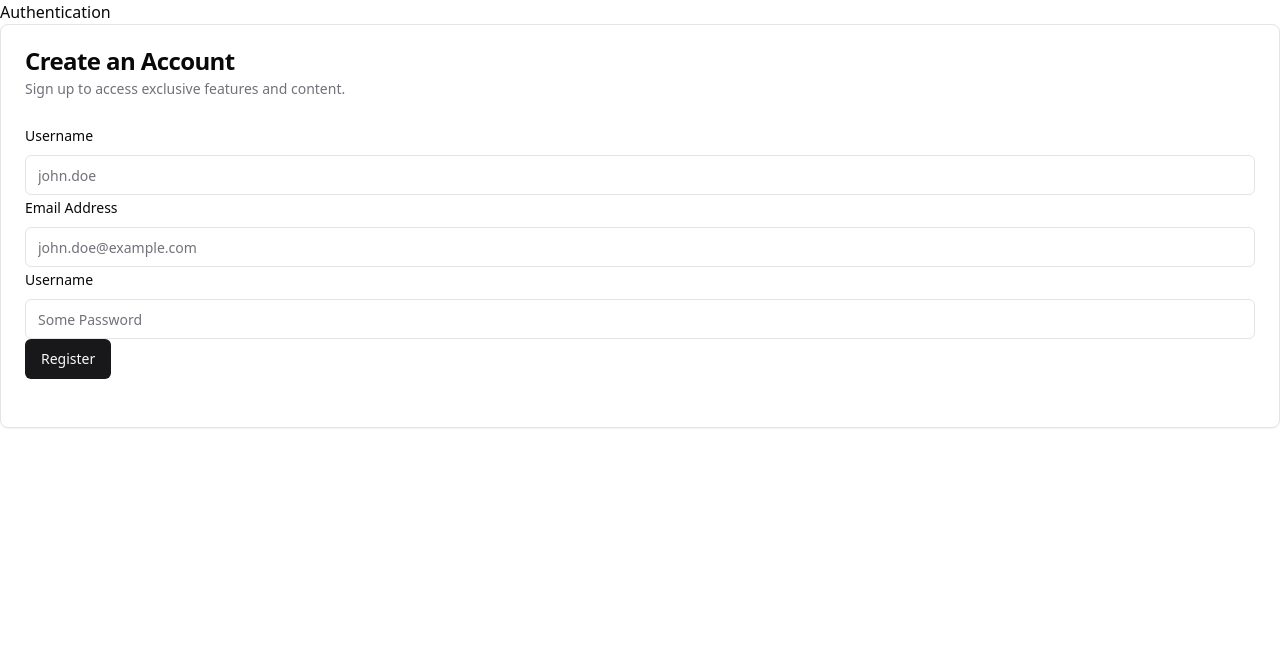
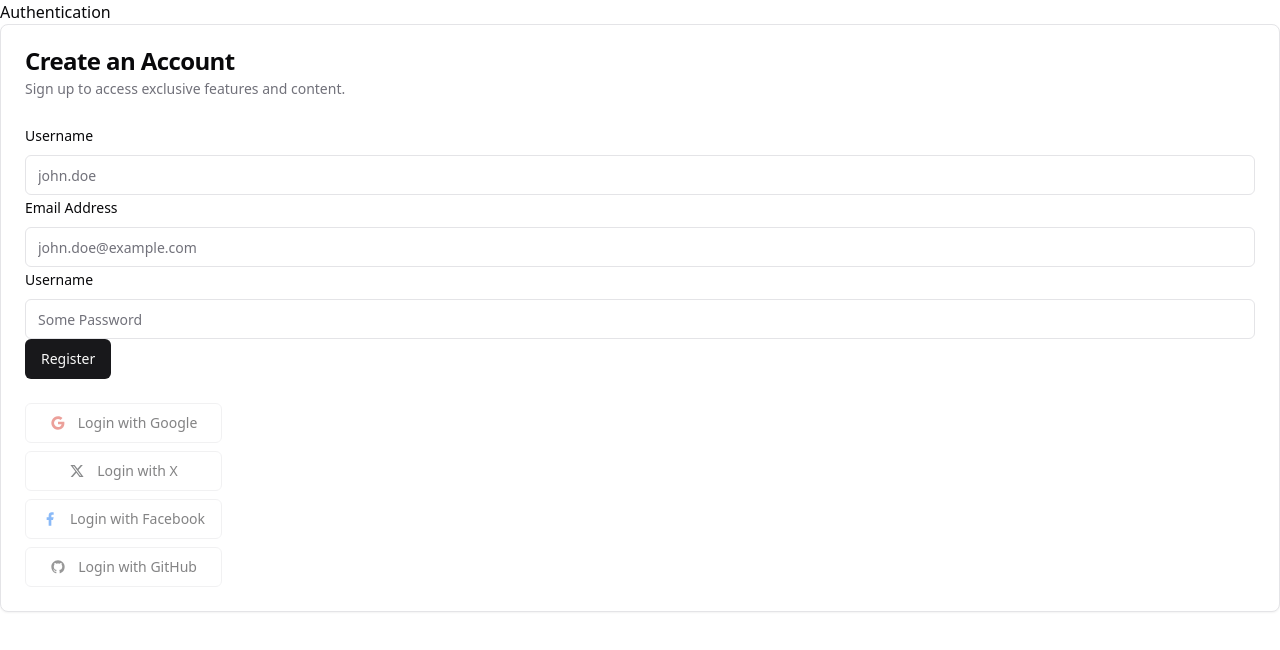
Before and after one commit to eedu7/ByteBlog, a Next.js app in the folder frontend/: page /sign-up in a window 1280 px wide. Shown: the top 650 px of the page. Built offline with nearby package versions, Linux system fonts and the light colour scheme.

Commit message:
MINOR: Added the SocialAuthentication to the SignUpCard Footer, also added the remix icons

```diff
--- a/frontend/package.json
+++ b/frontend/package.json
@@ -13,6 +13,7 @@
     "@radix-ui/react-dialog": "^1.1.6",
     "@radix-ui/react-label": "^2.1.2",
     "@radix-ui/react-slot": "^1.1.2",
+    "@remixicon/react": "^4.6.0",
     "class-variance-authority": "^0.7.1",
     "clsx": "^2.1.1",
     "lucide-react": "^0.475.0",
--- a/frontend/src/app/(auth)/sign-up/SignUpFormCard.tsx
+++ b/frontend/src/app/(auth)/sign-up/SignUpFormCard.tsx
@@ -6,6 +6,7 @@ import {
     CardHeader,
     CardTitle,
 } from "@/components/ui/card";
+import SocialAuthentication from "@/features/auth/SocialAuthentication";
 import SignUpForm from "./SignUpForm";
 
 const SignUpFormCard = () => {
@@ -21,9 +22,7 @@ const SignUpFormCard = () => {
                 <SignUpForm />
             </CardContent>
             <CardFooter>
-                {/*
-                Adding social authentication
-                 */}
+                <SocialAuthentication />
             </CardFooter>
         </Card>
     );
```
Also changed, not shown: 1 other file (tests, documents, lock files or other folders).
